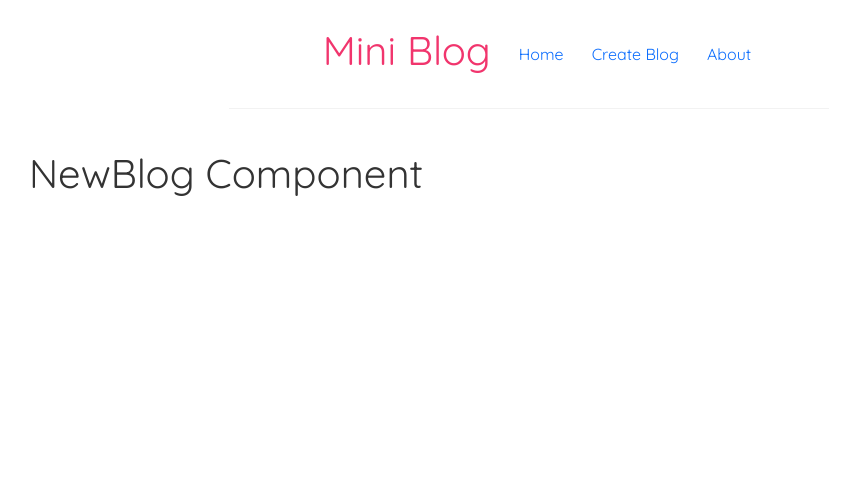
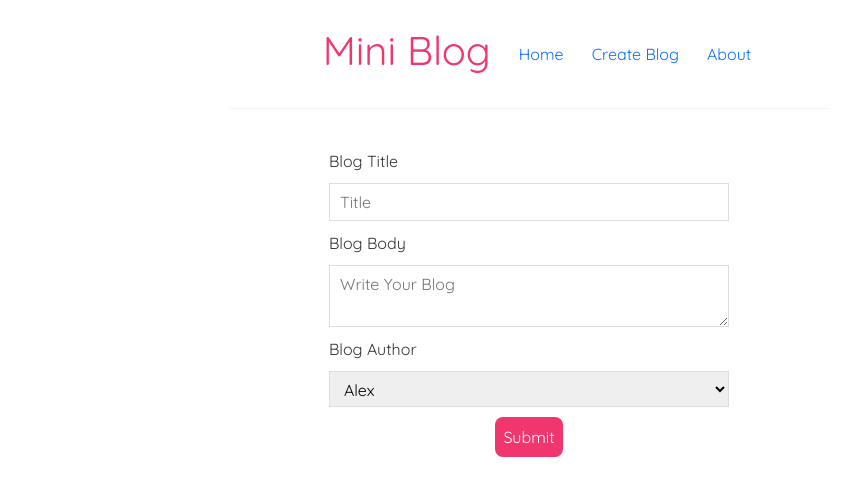
Before and after one commit to taiseen/react_mini_blog_site, a React (Create React App) app: page /createBlog in a window 1280 px wide. Shown: the top 496 px of the page, without its empty margins (111-971 px from the left). Built offline with nearby package versions, Linux system fonts and the light colour scheme; data requests are answered from the project's data file.

Commit message:
Blog input add ==> OK

```diff
--- a/src/App.js
+++ b/src/App.js
@@ -8,6 +8,7 @@ import Blog from "./Components/Blog";
 import Home from "./Components/Home";
 import NavBar from "./Components/NavBar";
 import CreateBlog from "./Components/CreateBlog";
+import PageNotFound from "./Components/PageNotFound";
 
 const App = () => {
 
@@ -29,6 +30,9 @@ const App = () => {
                     <Route path="/about">
                         <About />
                     </Route>
+                    <Route path="/*">
+                        <PageNotFound />
+                    </Route>
                 </Switch>
             </div>
         </Router>
--- a/src/Components/About.js
+++ b/src/Components/About.js
@@ -1,9 +1,16 @@
-import React from 'react';
-
-function About(props) {
+function About() {
     return (
         <div>
             <h1>About Component</h1>
+            <h2>Learning Context</h2>
+            <ul>
+                <li>Loading...</li>
+                <li>Error Massage Show</li>
+                <li>Custom Massage Show</li>
+                <li>Custom Hook (useState + useEffect)</li>
+                <li>Custom Hook take particular end-point of api </li>
+                <li>Custom Hook return an Object </li>
+            </ul>
         </div>
     );
 }
--- a/src/Components/Blog.js
+++ b/src/Components/Blog.js
@@ -1,11 +1,23 @@
 import React from 'react';
+import { useParams } from 'react-router';
+import useFetch from './useFetch';
 
 function Blog() {
 
+    const { id } = useParams();
+    const { data: blog, isLoading, error } = useFetch('blogs/' + id);
 
     return (
-        <div>
-            <h1>Blog component</h1>
+        <div className="blog_details">
+            {isLoading && <h1>Loading...</h1>}
+            {error && <h1>{error}</h1>}
+            {blog && (
+                <article>
+                    <h2>{blog.title}</h2>
+                    <p>Written By : {blog.author}</p>
+                    <div>{blog.body}</div>
+                </article>
+            )}
         </div>
     );
 }
--- a/src/Components/BlogList.js
+++ b/src/Components/BlogList.js
@@ -1,28 +1,24 @@
 import React from 'react';
 import { Link } from 'react-router-dom';
-import Blog from './Blog';
 
 function BlogList({ blogs }) {
     return (
         <div className="blog_list">
 
-            {blogs.map( blog => {
+            {blogs.map(blog => {
 
                 const { id, title, author } = blog;
 
                 return (
-                    <Link to={`/blog/${id}`} >
-                        <div
-                            className="blog_preview"
-                            key={id} >
+                    <Link to={`/blog/${id}`} key={id}>
+                        <div className="blog_preview" >
                             <h2>{title}</h2>
                             <p>Written by : {author}</p>
-                            <Blog />
                         </div>
                     </Link>
                 );
-            })};
-        </div>
+            })}
+        </div >
     );
 }
 
--- a/src/Components/CreateBlog.js
+++ b/src/Components/CreateBlog.js
@@ -1,14 +1,63 @@
-import React from 'react';
+import React, { useState } from 'react';
 import useFetch from './useFetch';
 
-function CreateBlog(props) {
+function CreateBlog() {
 
-    const { data : blogs, isLoading, error } = useFetch('blogs');
+    const { data: blogs, isLoading, error } = useFetch('blogs');
+
+    const [title, setTitle] = useState('');
+    const [body, setBody] = useState('');
+    const [author, setAuthor] = useState('');
+
+
+    const handleSubmit = (e) => {
+        e.preventDefault();
+        const blog = { title, body, author };
+
+        // now send a POST request, to particular end-point of api...
+
+
+
+
+
+
+    }
+
 
     return (
-        <div>
-            <h1>NewBlog Component</h1>
-        </div>
+        <div className="create">
+            <form onSubmit={handleSubmit}>
+
+                <label > Blog Title </label>
+                <input
+                    type="text"
+                    placeholder="Title"
+                    required
+                    value={title}
+                    onChange={(e) => setTitle(e.target.value)} />
+
+                <label > Blog Body </label>
+                <textarea
+                    required
+                    placeholder="Write Your Blog"
+                    value={body}
+                    onChange={(e) => setBody(e.target.value)} >
+
+                </textarea>
+
+                <label > Blog Author </label>
+                <select
+                    value={author}
+                    onChange={(e) => setAuthor(e.target.value)}>
+
+                    <option value="Alex">Alex</option>
+                    <option value="Seen">Seen</option>
+                    <option value="Taiseen">Taiseen</option>
+                </select>
+
+                <button>Submit</button>
+            </form>
+        </div >
     );
 }
 
--- /dev/null
+++ b/src/Components/PageNotFound.js
@@ -0,0 +1,11 @@
+import React from 'react';
+
+function PageNotFound(props) {
+    return (
+        <div>
+            <h1>404 | Page Not Found</h1>
+        </div>
+    );
+}
+
+export default PageNotFound;
--- a/src/Components/useFetch.js
+++ b/src/Components/useFetch.js
@@ -36,7 +36,7 @@ const useFetch = (endPoint) => {
                 });
         },
             // waiting for 1 seconds
-            1000);
+            500);
 
         return () => abortCont.abort();
 
--- a/src/index.css
+++ b/src/index.css
@@ -8,7 +8,7 @@ body {
 
 .content {
   margin   : 40px auto;
-  max-width: 1000px;
+  max-width: 800px;
 }
 
 .home {
@@ -78,11 +78,6 @@ button:hover {
 
 /* Blog Preview */
 
-.blog_list a {
-  text-decoration: none;
-  color          : #000;
-}
-
 .blog_preview {
   padding      : 30px 16px 20px;
   margin       : 20px 0;
@@ -102,8 +97,73 @@ button:hover {
   line-height  : 1px;
 }
 
-
 .blog_list {
-  /* border : 1px solid tomato; */
   padding: 10px 28px;
 }
+
+.blog_list a {
+  text-decoration: none;
+  color          : #000;
+}
+
+/* Blog Reading */
+
+.blog_details h2 {
+  font-size    : 30px;
+  color        : #F1356D;
+  margin-bottom: 10px;
+}
+
+.blog_details div {
+  margin: 20px 0;
+}
+
+.blog_details button {
+
+  background   : #F1356D;
+  color        : #fff;
+  border       : 0;
+  padding      : 8px;
+  border-radius: 8px;
+  cursor       : pointer;
+}
+
+/* Blog Input Form */
+
+.create {
+  max-width : 400px;
+  margin    : 0 auto;
+  text-align: center;
+}
+
+.create label {
+  text-align: left;
+  display   : block;
+}
+
+.create h2 {
+  font-size    : 20px;
+  color        : #F1356D;
+  margin-bottom: 30px;
+}
+
+.create input,
+.create textarea,
+.create select {
+  width     : 100%;
+  padding   : 6px 10px;
+  margin    : 10px 0;
+  border    : 1px solid #ddd;
+  box-sizing: border-box;
+  display   : block;
+}
+
+.create button {
+  background   : #F1356D;
+  color        : #fff;
+  border       : 0;
+  padding      : 8px;
+  border-radius: 8px;
+  cursor       : pointer;
+
+}
```
